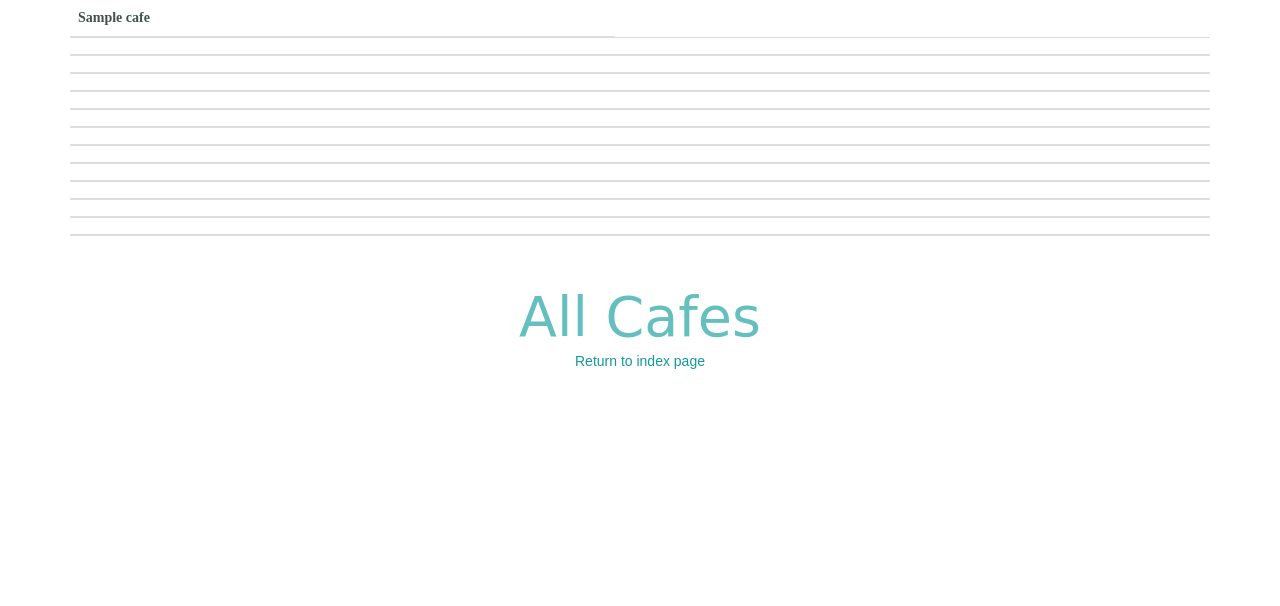
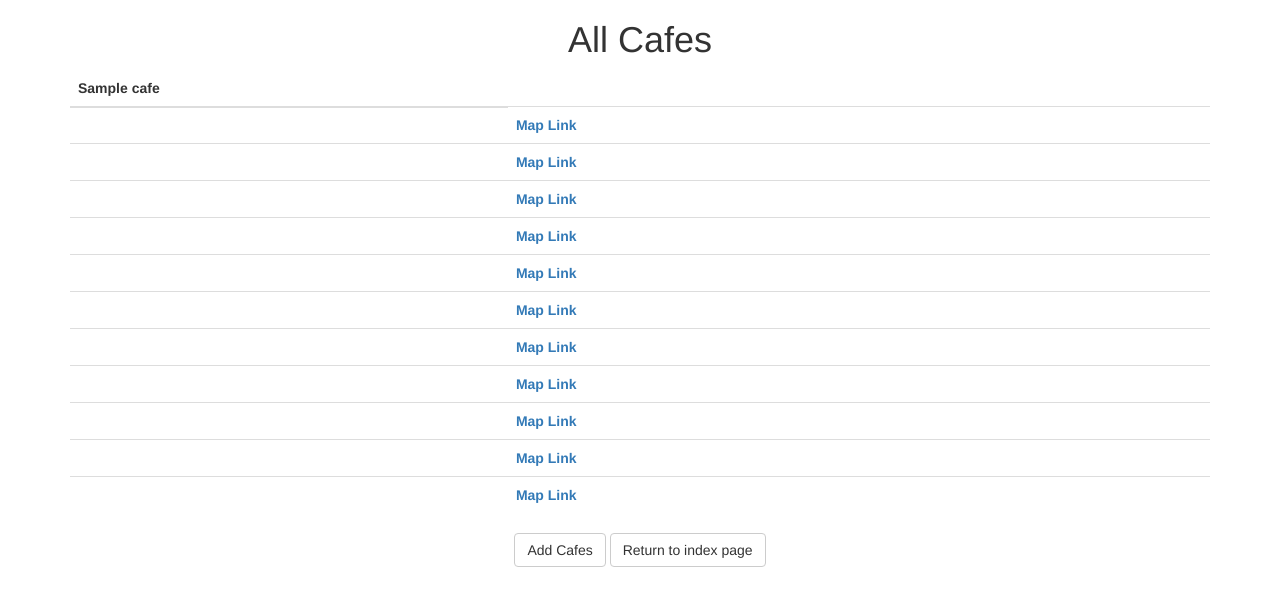
Before and after one commit to kmangar/100-Days-of-python, a Flask app: template Day 61 Coffe_WiFi/templates/cafes.html in a window 1280 px wide. Shown: the top 606 px of the page. Run offline with Flask 2, Linux system fonts and the light colour scheme; the template is opened without the code that fills it: most values are stand-ins (such as "Sample title", 1, 10 or a date in 2020); lists and menus that the app fills with data are empty; some libraries are stand-ins or nearby versions.

Commit message:
Update cafes.html

```diff
--- a/Day 61 Coffe_WiFi/templates/cafes.html
+++ b/Day 61 Coffe_WiFi/templates/cafes.html
@@ -5,13 +5,15 @@
 {% block styles %}
 
 {{ super() }}
-<link rel="stylesheet" href="{{ url_for('static', filename='css/style.css') }}">
+<link rel="stylesheet" href="{{ url_for('static', filename='style.css') }}">
 {% endblock %}
 
 
 {% block content %}
 
 <div class="container">
+    <h1 class="text-center font-weight-bold">All Cafes</h1>
+
     <div class="row">
         <div class="col-sm-12">
 
@@ -32,11 +34,10 @@
                 {# {% for table_head in cafes[0]: %}#}
 
                 <tbody>
-                <thead>
                 {% for cafe in cafes[1:] %}
                 <tr>
                     <th>{{ cafe.pop(0) }}</th>
-                    <th>{{ cafe.pop(0) }}</th>
+                    <th><a href="{{  cafe.pop(0) }}">Map Link</a></th>
                     <th>{{ cafe.pop(0) }}</th>
                     <th>{{ cafe.pop(0) }}</th>
                     <th>{{ cafe.pop(0) }}</th>
@@ -47,10 +48,11 @@
                 </tbody>
 
             </table>
+            <div class="text-center">
+                <a class="btn btn-default" href={{ url_for('add_cafe') }}>Add Cafes</a>
+                <a class="btn btn-default" href={{ url_for('home') }}>Return to index page</a>
 
-            <h1 class="text-center">All Cafes</h1>
-
-            <p><a href={{ url_for('home') }}>Return to index page</a></p>
+            </div>
 
         </div>
     </div>
```
